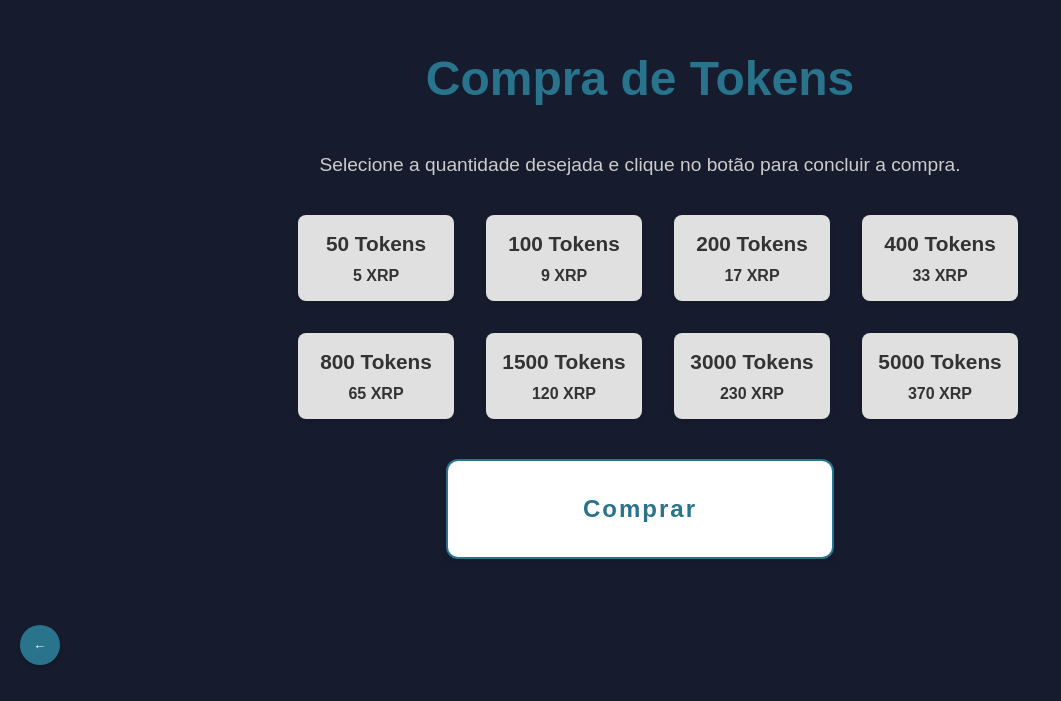
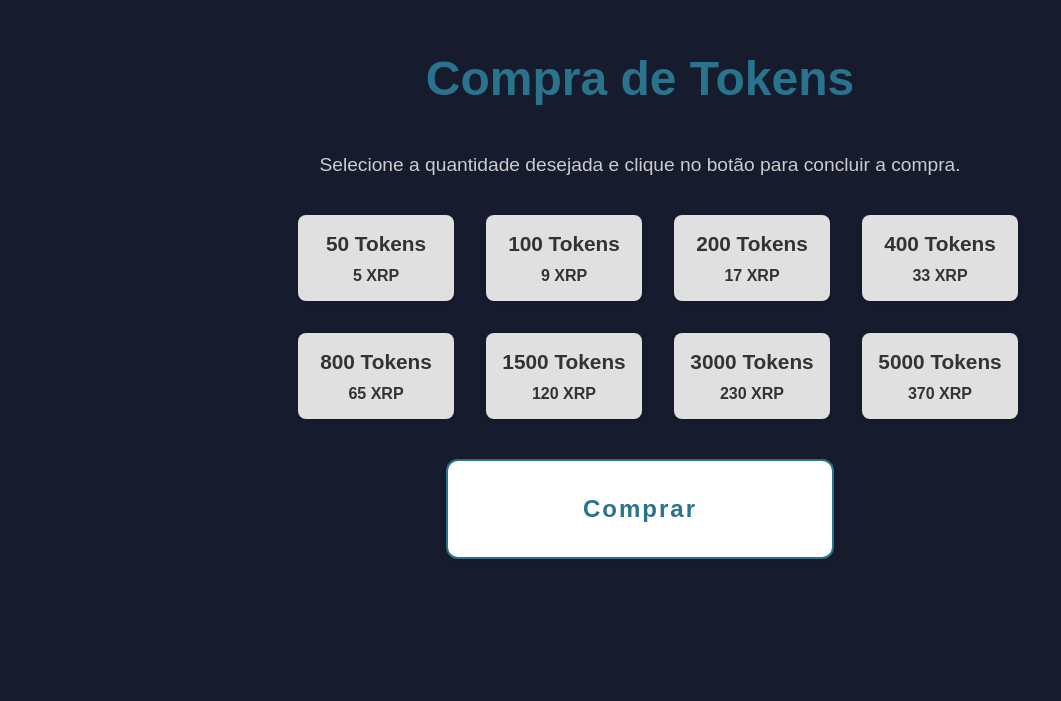
Before and after one commit to henriquemantovan/Polimilhas, a React (Vite) app in the folder frontend/: page /compra in a window 1280 px wide. Shown: the part 115-816 px from the top of the page, without its empty margins (0-1061 px from the left). Built offline with nearby package versions, Linux system fonts and the light colour scheme; what wagmi would draw is missing.

Commit message:
botao voltar

```diff
--- a/frontend/src/compra/Compra.tsx
+++ b/frontend/src/compra/Compra.tsx
@@ -1,6 +1,5 @@
 import React, { useState } from "react";
 import Header from "../Header";
-import { useNavigate } from "react-router-dom";
 
 
 const OpcaoButton = ({
@@ -126,11 +125,7 @@ const CompraBotao = ({ onClick }: { onClick: () => void }) => (
 
 const Compra: React.FC = () => {
   const [selectedQuantity, setSelectedQuantity] = useState<number | null>(null);
-  const navigate = useNavigate();
 
-  const handleVoltarHome = () => {
-    navigate("/home");
-  };
 
   const opcoes = [
     { quantidade: 50, preco: "5 XRP" },
@@ -216,35 +211,7 @@ const Compra: React.FC = () => {
       </div>
 
       <CompraBotao onClick={handleCompra} />
-      <div
-        style={{
-          position: "absolute",
-          bottom: "20px",
-          left: "20px",
-          width: "40px",
-          height: "40px",
-          borderRadius: "50%",
-          backgroundColor: "#2a738c",
-          boxShadow: "0px 2px 4px rgba(0, 0, 0, 0.2)",
-          display: "flex",
-          justifyContent: "center",
-          alignItems: "center",
-          color: "#fff",
-          fontWeight: "bold",
-          fontSize: "0.8rem",
-          cursor: "pointer",
-          transition: "transform 0.2s ease",
-        }}
-        onClick={handleVoltarHome}
-        onMouseOver={(e) => {
-          e.currentTarget.style.transform = "scale(1.2)";
-        }}
-        onMouseOut={(e) => {
-          e.currentTarget.style.transform = "scale(1)";
-        }}
-      >
-        ←
-      </div>
+
     </div>
   );
 };
--- a/frontend/src/resgate/Resgate.tsx
+++ b/frontend/src/resgate/Resgate.tsx
@@ -1,16 +1,10 @@
 import React from "react";
 import Header from "../Header";
-import { useNavigate } from "react-router-dom";
 
 
 const Resgate: React.FC = () => {
   const handleResgate = () => {
     alert("Funciona");
-  };
-  const navigate = useNavigate();
-
-  const handleVoltarHome = () => {
-    navigate("/home");
   };
 
   return (
@@ -75,35 +69,6 @@ const Resgate: React.FC = () => {
       >
         Resgate
       </div>
-      <div
-        style={{
-          position: "absolute",
-          bottom: "20px",
-          left: "20px",
-          width: "40px",
-          height: "40px",
-          borderRadius: "50%",
-          backgroundColor: "#2a738c",
-          boxShadow: "0px 2px 4px rgba(0, 0, 0, 0.2)",
-          display: "flex",
-          justifyContent: "center",
-          alignItems: "center",
-          color: "#fff",
-          fontWeight: "bold",
-          fontSize: "0.8rem",
-          cursor: "pointer",
-          transition: "transform 0.2s ease",
-        }}
-        onClick={handleVoltarHome}
-        onMouseOver={(e) => {
-          e.currentTarget.style.transform = "scale(1.2)";
-        }}
-        onMouseOut={(e) => {
-          e.currentTarget.style.transform = "scale(1)";
-        }}
-      >
-        ←
-      </div>
     </div>
   );
 };
--- a/frontend/src/transferir/Transferir.tsx
+++ b/frontend/src/transferir/Transferir.tsx
@@ -1,17 +1,12 @@
 import React, { useState } from "react";
 import Header from "../Header";
 import arquivoIcon from "../../images/aviao.png";
-import { useNavigate } from "react-router-dom";
 
 
 const TransferirTokens: React.FC = () => {
   const [endereco, setEndereco] = useState("");
   const [quantidade, setQuantidade] = useState("");
-  const navigate = useNavigate();
 
-  const handleVoltarHome = () => {
-    navigate("/home");
-  };
 
   const handleTransferencia = () => {
     alert(
@@ -163,36 +158,7 @@ const TransferirTokens: React.FC = () => {
       >
         Transferir
       </div>
-      <div
-        style={{
-          position: "fixed",
-          bottom: "20px",
-          left: "20px",
-          width: "40px",
-          height: "40px",
-          borderRadius: "50%",
-          backgroundColor: "#2a738c",
-          boxShadow: "0px 2px 4px rgba(0, 0, 0, 0.2)",
-          display: "flex",
-          justifyContent: "center",
-          alignItems: "center",
-          color: "#fff",
-          fontWeight: "bold",
-          fontSize: "0.8rem",
-          cursor: "pointer",
-          transition: "transform 0.2s ease",
-          zIndex: 3,
-        }}
-        onClick={handleVoltarHome}
-        onMouseOver={(e) => {
-          e.currentTarget.style.transform = "scale(1.2)";
-        }}
-        onMouseOut={(e) => {
-          e.currentTarget.style.transform = "scale(1)";
-        }}
-      >
-        ←
-      </div>
+
       <div
     style={{
       position: "absolute",
```
